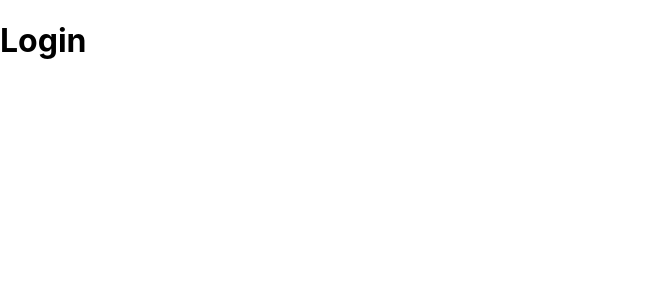
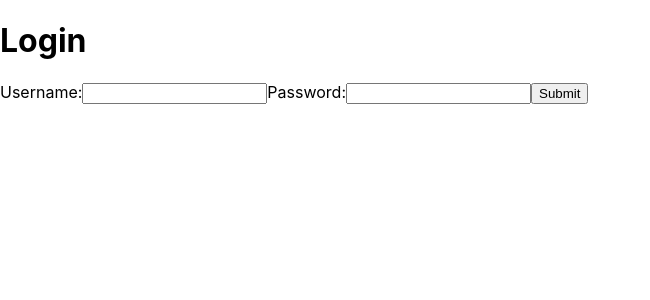
Before and after one commit to JoelEncinas/Express-react-auth-template, a React (Create React App) app in the folder client/: page /login in a window 1280 px wide. Shown: the top 300 px of the page, without its empty margins (0-650 px from the left). Built offline with nearby package versions, Linux system fonts and the light colour scheme; the HTML template or start-up script is replaced by a standard one.

Commit message:
handle login and set cookie on client

```diff
--- a/client/src/App.js
+++ b/client/src/App.js
@@ -1,5 +1,6 @@
 import "./App.css";
 import { BrowserRouter, Routes, Route } from "react-router-dom";
+import Home from "./components/Home";
 import Register from "./components/Register";
 import Login from "./components/Login";
 import Protected from "./components/Protected";
@@ -8,6 +9,7 @@ function App() {
   return (
     <BrowserRouter>
       <Routes>
+        <Route element={<Home />} exact path="/" />
         <Route element={<Register />} exact path="/register" />
         <Route element={<Login />} exact path="/login" />
         <Route element={<Protected />} exact path="/protected" />
--- /dev/null
+++ b/client/src/components/Home.js
@@ -0,0 +1,11 @@
+import React from "react";
+
+function Home() {
+  return (
+    <div>
+      <h1>Home</h1>
+    </div>
+  );
+}
+
+export default Home;
--- a/client/src/components/Login.js
+++ b/client/src/components/Login.js
@@ -1,9 +1,58 @@
-import React from 'react';
+import React from "react";
+import { useEffect } from "react";
+import { useNavigate } from "react-router-dom";
 
 function Login() {
+  const navigate = useNavigate();
+
+  function handleLogin(e) {
+    e.preventDefault();
+
+    const form = e.target;
+    const user = {
+      username: form[0].value,
+      password: form[1].value,
+    };
+
+    fetch("http://127.0.0.1:4997/auth/login", {
+      method: "POST",
+      headers: {
+        "Content-type": "application/json",
+      },
+      body: JSON.stringify(user),
+    })
+      .then((res) => {
+        if (res.status === 200) {
+          res.json().then((data) => {
+            console.log("logged in");
+            console.log(data);
+            document.cookie = `token=${data.token}; expires=${new Date(
+              Date.now() + 86400000
+            )}; path=/`;
+          });
+        } else if (res.status === 401) {
+          console.log("invalid credentials");
+        } else if (res.status === 404) {
+          console.log("user not found");
+        } else {
+          console.log("server err");
+        }
+      })
+      .catch((error) => {
+        console.log(error);
+      });
+  }
+
   return (
     <div>
       <h1>Login</h1>
+      <form onSubmit={(event) => handleLogin(event)}>
+        <label htmlFor="username">Username:</label>
+        <input required type="text" id="username"></input>
+        <label htmlFor="password">Password:</label>
+        <input required type="password" id="password"></input>
+        <input type="submit" value="Submit"></input>
+      </form>
     </div>
   );
 }
```
Also changed, not shown: 1 other file (tests, documents, lock files or other folders).
